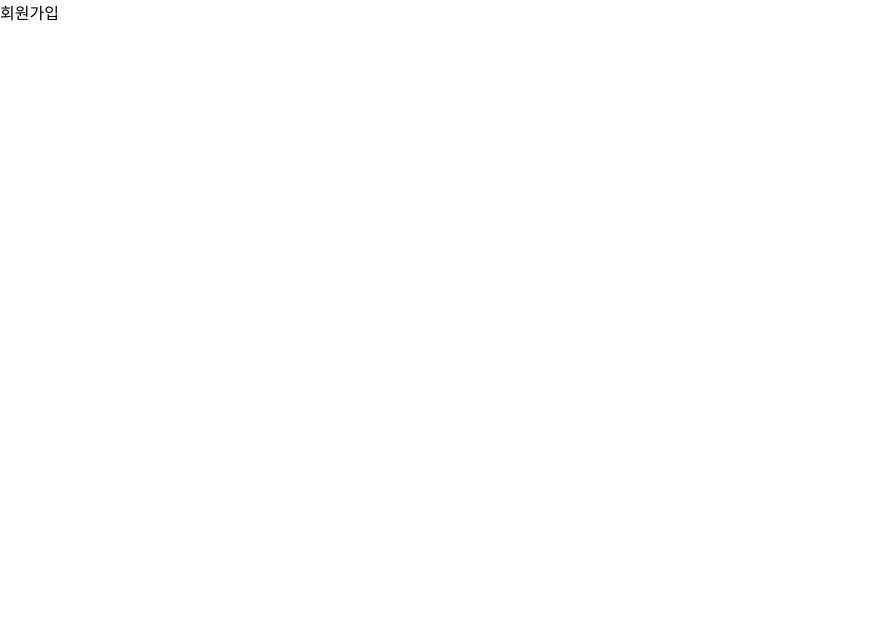
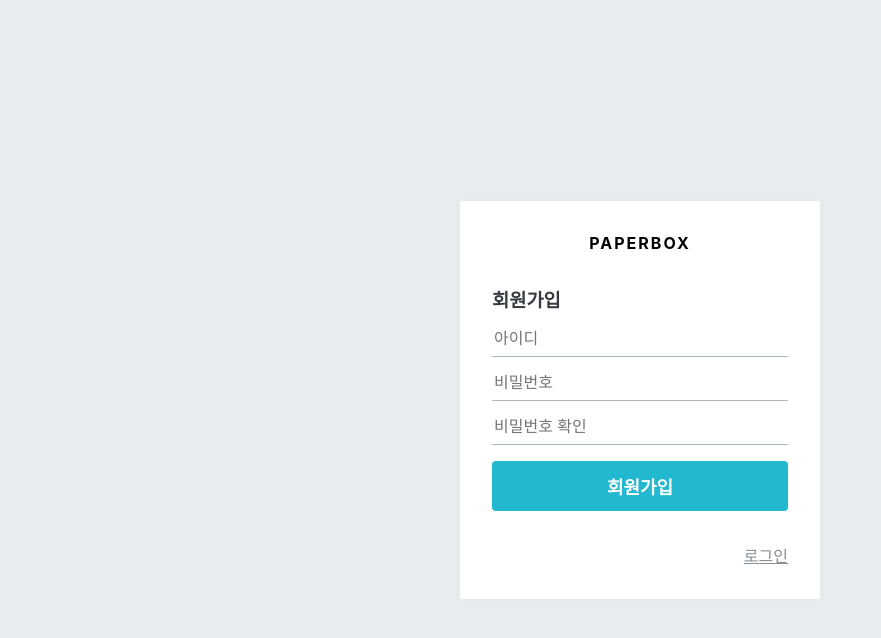
Before and after one commit to GogumaYummy/frontend, a React (Create React App) app: page /register in a window 1280 px wide. Shown: the top 638 px of the page, without its empty margins (0-881 px from the left). Built offline with nearby package versions, Linux system fonts and the light colour scheme.

Commit message:
Add components on pages

```diff
--- a/src/pages/LoginPage.tsx
+++ b/src/pages/LoginPage.tsx
@@ -1,7 +1,13 @@
 import React from 'react';
+import AuthForm from '../components/auth/AuthForm';
+import AuthTemplate from '../components/auth/AuthTemplate';
 
 const LoginPage = () => {
-  return <div>로그인</div>;
+  return (
+    <AuthTemplate>
+      <AuthForm type="login" />
+    </AuthTemplate>
+  );
 };
 
 export default LoginPage;
--- a/src/pages/RegisterPage.tsx
+++ b/src/pages/RegisterPage.tsx
@@ -1,7 +1,13 @@
 import React from 'react';
+import AuthForm from '../components/auth/AuthForm';
+import AuthTemplate from '../components/auth/AuthTemplate';
 
 const RegisterPage = () => {
-  return <div>회원가입</div>;
+  return (
+    <AuthTemplate>
+      <AuthForm type="register" />
+    </AuthTemplate>
+  );
 };
 
 export default RegisterPage;
```
